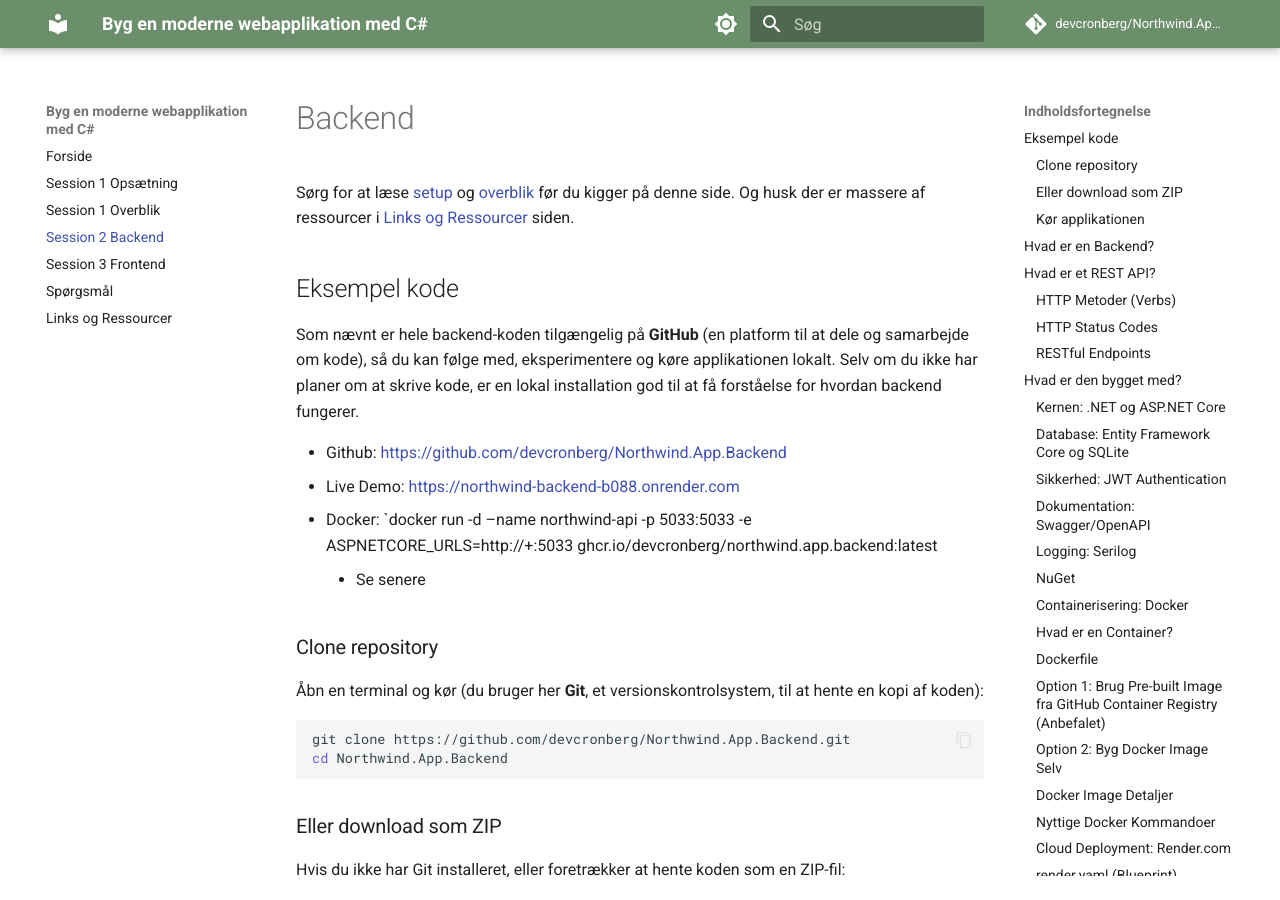
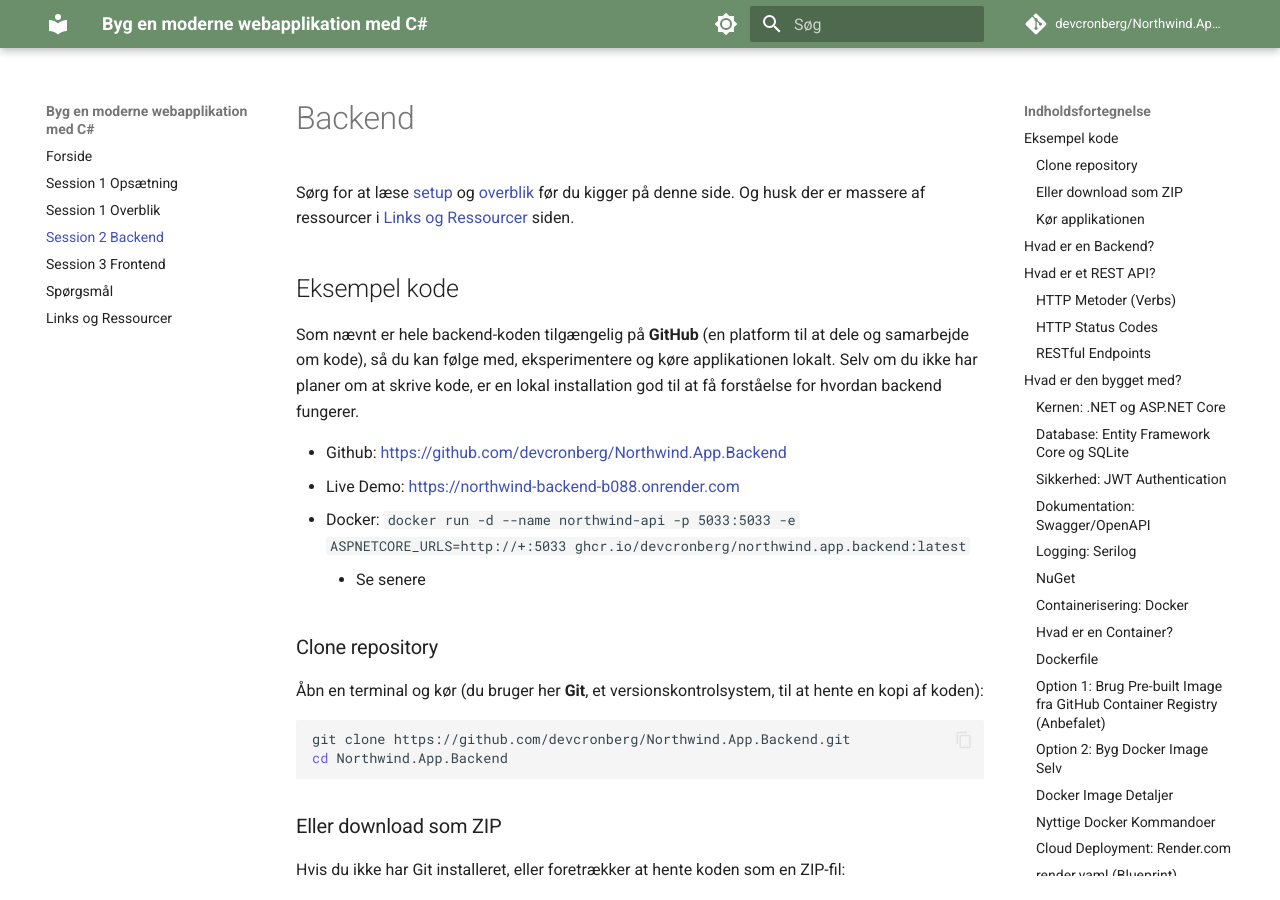
Before and after one commit to devcronberg/Northwind.App.Kursus, an MkDocs documentation site: the page built from docs/backend.md, in a window 1280 px wide and 900 px high. Built offline with MkDocs 1.6.1 and Material for MkDocs 9.7.7, drawn with Linux system fonts in a browser that asks for light colours; comment, search, counter and statistics services are not loaded.

```diff
--- a/docs/backend.md
+++ b/docs/backend.md
@@ -14,7 +14,7 @@ Som nævnt er hele backend-koden tilgængelig på **GitHub** (en platform til at
 
 - Github: https://github.com/devcronberg/Northwind.App.Backend
 - Live Demo: https://northwind-backend-b088.onrender.com
-- Docker: `docker run -d --name northwind-api -p 5033:5033 -e ASPNETCORE_URLS=http://+:5033 ghcr.io/devcronberg/northwind.app.backend:latest
+- Docker: `docker run -d --name northwind-api -p 5033:5033 -e ASPNETCORE_URLS=http://+:5033 ghcr.io/devcronberg/northwind.app.backend:latest`
     - Se senere
 
 ### Clone repository
```
